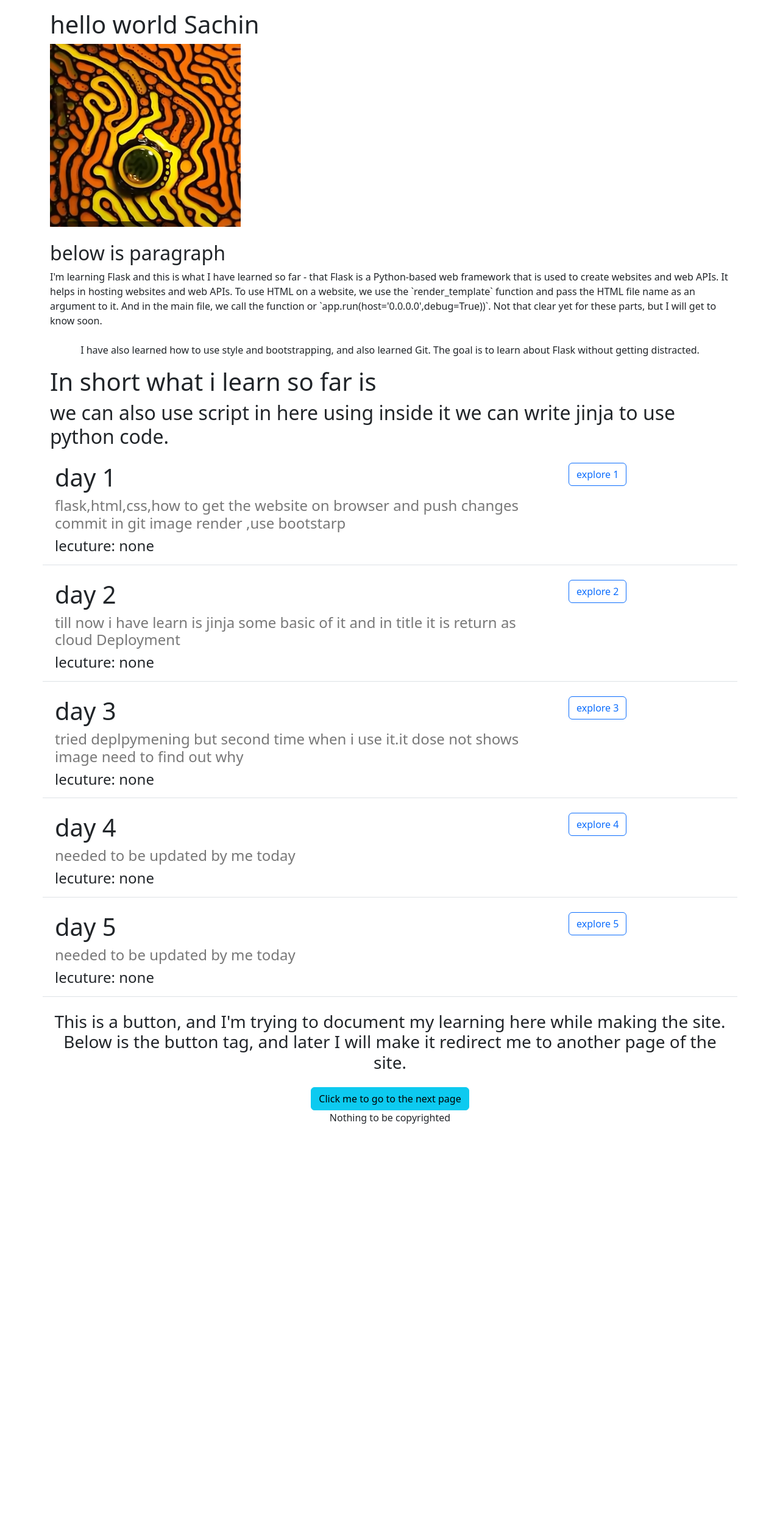
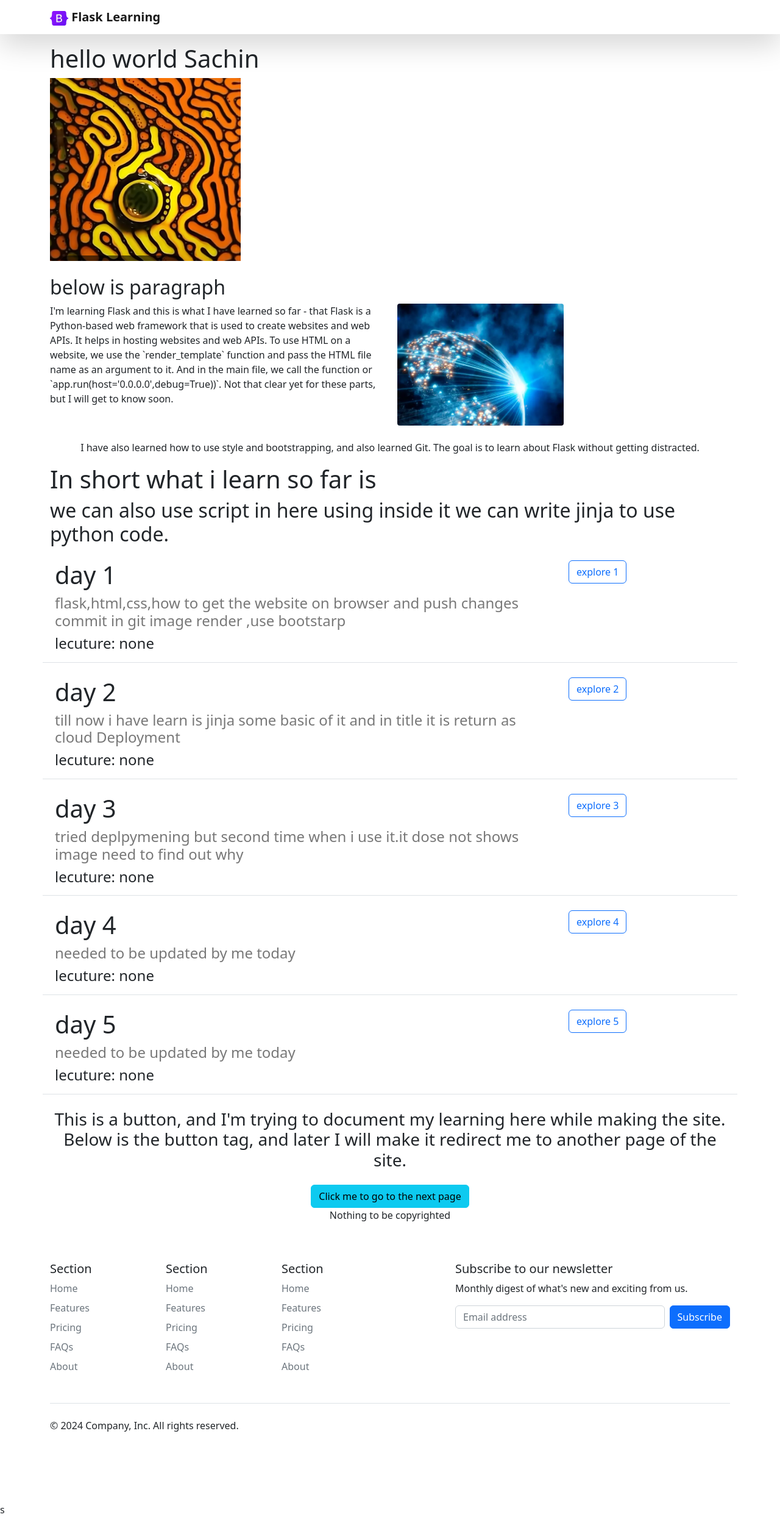
Before and after one commit to Sachin-baba-1/Project-F, a Flask app: page / in a window 1280 px wide. Shown: the whole page at 61% size. Before the commit the page ends 1843 px from the top, so only its background shows below. Run offline with Flask 3, Linux system fonts and the light colour scheme.

Commit message:
nav bar and some changes asthitic using bootstrap

```diff
--- /dev/null
+++ b/templates/footer.html
@@ -0,0 +1,59 @@
+<div class="container">
+  <footer class="py-5">
+    <div class="row">
+      <div class="col-6 col-md-2 mb-3">
+        <h5>Section</h5>
+        <ul class="nav flex-column">
+          <li class="nav-item mb-2"><a href="#" class="nav-link p-0 text-muted">Home</a></li>
+          <li class="nav-item mb-2"><a href="#" class="nav-link p-0 text-muted">Features</a></li>
+          <li class="nav-item mb-2"><a href="#" class="nav-link p-0 text-muted">Pricing</a></li>
+          <li class="nav-item mb-2"><a href="#" class="nav-link p-0 text-muted">FAQs</a></li>
+          <li class="nav-item mb-2"><a href="#" class="nav-link p-0 text-muted">About</a></li>
+        </ul>
+      </div>
+
+      <div class="col-6 col-md-2 mb-3">
+        <h5>Section</h5>
+        <ul class="nav flex-column">
+          <li class="nav-item mb-2"><a href="#" class="nav-link p-0 text-muted">Home</a></li>
+          <li class="nav-item mb-2"><a href="#" class="nav-link p-0 text-muted">Features</a></li>
+          <li class="nav-item mb-2"><a href="#" class="nav-link p-0 text-muted">Pricing</a></li>
+          <li class="nav-item mb-2"><a href="#" class="nav-link p-0 text-muted">FAQs</a></li>
+          <li class="nav-item mb-2"><a href="#" class="nav-link p-0 text-muted">About</a></li>
+        </ul>
+      </div>
+
+      <div class="col-6 col-md-2 mb-3">
+        <h5>Section</h5>
+        <ul class="nav flex-column">
+          <li class="nav-item mb-2"><a href="https://project-f-a6d2.onrender.com/" class="nav-link p-0 text-muted">Home</a></li>
+          <li class="nav-item mb-2"><a href="https://github.com/Sachin-baba-1/Project-F/blob/main/templates/index.html" class="nav-link p-0 text-muted">Features</a></li>
+          <li class="nav-item mb-2"><a href="https://replit.com/@227r1a73b9/Project-F#templates/footer.html" class="nav-link p-0 text-muted">Pricing</a></li>
+          <li class="nav-item mb-2"><a href="#" class="nav-link p-0 text-muted">FAQs</a></li>
+          <li class="nav-item mb-2"><a href="#" class="nav-link p-0 text-muted">About</a></li>
+        </ul>
+      </div>
+
+      <div class="col-md-5 offset-md-1 mb-3">
+        <form>
+          <h5>Subscribe to our newsletter</h5>
+          <p>Monthly digest of what's new and exciting from us.</p>
+          <div class="d-flex flex-column flex-sm-row w-100 gap-2">
+            <label for="newsletter1" class="visually-hidden">Email address</label>
+            <input id="newsletter1" type="text" class="form-control" placeholder="Email address">
+            <button class="btn btn-primary" type="button">Subscribe</button>
+          </div>
+        </form>
+      </div>
+    </div>
+
+    <div class="d-flex flex-column flex-sm-row justify-content-between py-4 my-4 border-top">
+      <p>&copy; 2024 Company, Inc. All rights reserved.</p>
+      <ul class="list-unstyled d-flex">
+        <li class="ms-3"><a class="link-dark" href="#"><svg class="bi" width="24" height="24"><use xlink:href="#twitter"/></svg></a></li>
+        <li class="ms-3"><a class="link-dark" href="#"><svg class="bi" width="24" height="24"><use xlink:href="#instagram"/></svg></a></li>
+        <li class="ms-3"><a class="link-dark" href="#"><svg class="bi" width="24" height="24"><use xlink:href="#facebook"/></svg></a></li>
+      </ul>
+    </div>
+  </footer>
+</div>s
--- a/templates/index.html
+++ b/templates/index.html
@@ -7,22 +7,30 @@
     </head>
   </head>
   <body>
+    {%include 'nav.html'%}
     <div class="container">
       <h1 class="mt-2 mt-3">hello world
       {{owner}}
       </h1>
       <div>
         <img class="img-fluid" src='https://b93160e0-aba6-41ee-9c10-f83d6d4b77f3-00-372y4pzcbvh5o.pike.replit.dev/static/immg.png'>
-      </div>
+        </div>
       <h2 class="mt-2 mt-4">
         below is paragraph
       </h2>
+      <div class="row">
+        <div class="col-md-6 ">
       <p>
         I'm learning Flask and this is what I have learned so far - that Flask is a Python-based web framework that is used to create websites and web APIs. It helps in hosting websites and web APIs.
         To use HTML on a website, we use the `render_template` function and pass the HTML file name as an argument to it.
         And in the main file, we call the function or `app.run(host='0.0.0.0',debug=True))`.
         Not that clear yet for these parts, but I will get to know soon.
       </p>
+      </div>
+        <div class="d-none d-md-block col-md-6">
+        <img src="static/istockphoto-1180356524-612x612.webp" class="col-6" style= "height:200px;border-radius:4px;">
+        </div>
+      </div>
       <div class="text-center mt-2 mt-4">
         <p>
           I have also learned how to use style and bootstrapping, and also learned Git. The goal is to learn about Flask without getting distracted.
@@ -47,7 +55,7 @@
       </div>
       <p>Nothing to be copyrighted</p>
     </div>
-
+{%include 'footer.html'%}
 
   </body>
 </html>
--- a/templates/learning.html
+++ b/templates/learning.html
@@ -15,7 +15,7 @@
         </h1>
         </div>
         <div class='col-3'>
-        <button type="button" class="btn btn-outline-primary">explore {{j['day']}}</button>
+        <a href="https://google.com" type="button" class="btn btn-outline-primary">explore {{j['day']}}</a>
         </div>
       </div>
   {% endfor %}
--- /dev/null
+++ b/templates/nav.html
@@ -0,0 +1,10 @@
+<nav class="navbar shadow-lg fixed-top  bg-white">
+  <div class="container">
+    <a class="navbar-brand" href="#">
+      <img src="static/bootstrap-logo.svg" alt="flask-learning" width="30" height="24">
+      <b>Flask Learning</b>
+    </a>
+  </div>
+</nav>
+<div style="height:56px">
+</div>
```
Also changed, not shown: static/bootstrap-logo.svg (added), static/istockphoto-1180356524-612x612.webp (added).
